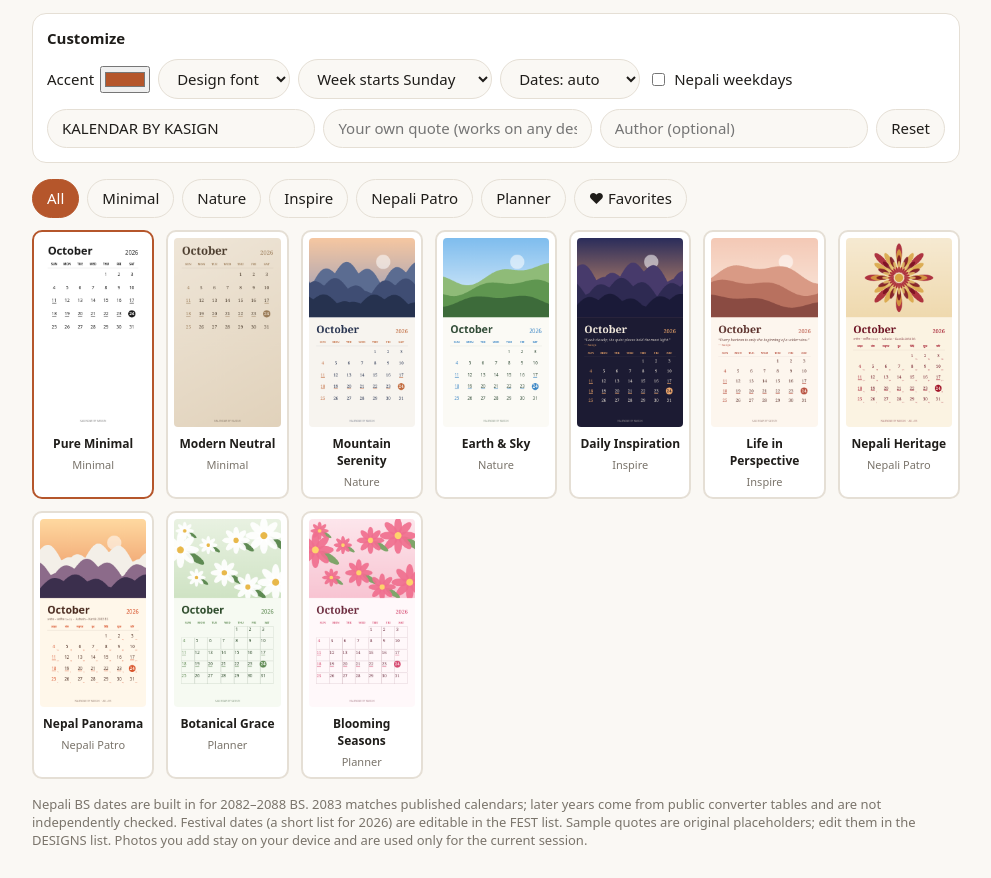
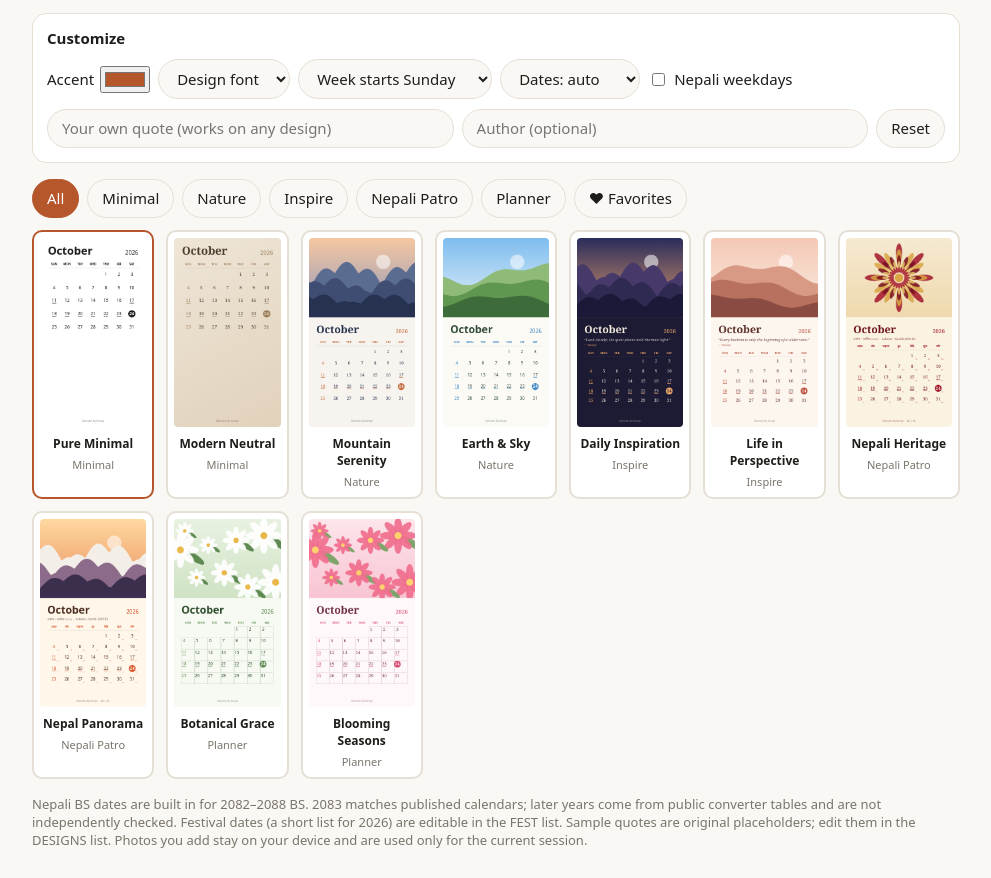
Before and after one commit to kartproduction/kalendar, a website: page www/index.html in a window 1280 px wide. Shown: the part 1073-1951 px from the top of the page, without its empty margins (144-1135 px from the left). Drawn offline with Linux system fonts and the light colour scheme.

Commit message:
Add files via upload

```diff
--- a/www/index.html
+++ b/www/index.html
@@ -82,7 +82,7 @@ label{display:inline-flex;gap:6px;align-items:center}
 <select id="cw"><option value="0">Week starts Sunday</option><option value="1">Week starts Monday</option></select>
 <select id="cm"><option value="auto">Dates: auto</option><option value="ad">AD only</option><option value="both">AD + BS</option><option value="bs">BS emphasis</option></select>
 <label><input type="checkbox" id="cn"> Nepali weekdays</label></div>
-<div class="row" style="margin-top:10px"><input class="t" id="cb" placeholder="Brand line"><input class="t" id="cq" placeholder="Your own quote (works on any design)"><input class="t" id="cu" placeholder="Author (optional)"><button id="cr">Reset</button></div></div>
+<div class="row" style="margin-top:10px"><input class="t" id="cq" placeholder="Your own quote (works on any design)"><input class="t" id="cu" placeholder="Author (optional)"><button id="cr">Reset</button></div></div>
 <div class="row" id="chips" style="margin-bottom:12px"></div>
 <div id="grid"></div>
 <p class="note" style="margin-top:16px">Nepali BS dates are built in for 2082–2088 BS. 2083 matches published calendars; later years come from public converter tables and are not independently checked. Festival dates (a short list for 2026) are editable in the FEST list. Sample quotes are original placeholders; edit them in the DESIGNS list. Photos you add stay on your device and are used only for the current session.</p>
@@ -91,6 +91,7 @@ label{display:inline-flex;gap:6px;align-items:center}
 <script>
 const MN=["January","February","March","April","May","June","July","August","September","October","November","December"];
 const WE=["SUN","MON","TUE","WED","THU","FRI","SAT"],WN=["आइत","सोम","मङ्गल","बुध","बिहि","शुक्र","शनि"];
+const BRAND="Kalendar By Kasign";
 const COLS=["Minimal","Nature","Inspire","Nepali Patro","Planner"];
 const SER="Georgia,'Times New Roman',serif",SAN="system-ui,-apple-system,'Segoe UI',sans-serif";
 const DESIGNS=[
@@ -121,7 +122,7 @@ function ad2bs(y,m,d){
   let bm=0;while(n>=BSD[by][bm]){n-=BSD[by][bm];bm++}
   return{y:by,m:bm,d:n+1};
 }
-const CU={ac:"",f:"",ws:0,mode:"auto",nl:0,brand:"KALENDAR BY KASIGN",quote:"",author:""};
+const CU={ac:"",f:"",ws:0,mode:"auto",nl:0,quote:"",author:""};
 try{Object.assign(CU,JSON.parse(localStorage.getItem("kk-cu")||"{}"))}catch(e){}
 let EV={};try{EV=JSON.parse(localStorage.getItem("kk-ev")||"{}")}catch(e){}
 const sev=()=>{try{localStorage.setItem("kk-ev",JSON.stringify(EV))}catch(e){}},evk=(y,m,d)=>y+"-"+String(m+1).padStart(2,"0")+"-"+String(d).padStart(2,"0");
@@ -219,7 +220,7 @@ function render(cv,d0,Y,M,lay,ph,q,pw){
   }
   if(fl2.length){x.fillStyle=d.ink;x.globalAlpha=.85;x.font="400 "+u*.26+"px "+SAN;x.textAlign="left";fl2.forEach((t,i)=>x.fillText(t,gx,py+ph2-u*1.3-fh+u*.45+i*u*.36));x.globalAlpha=1}
   x.fillStyle=d.ink;x.globalAlpha=.55;x.font="400 "+u*.26+"px "+SAN;x.textAlign="center";
-  x.fillText(CU.brand+(md!="ad"?"  ·  AD + BS":""),px+pwid/2,py+ph2-u*.6);x.globalAlpha=1;
+  x.fillText(BRAND+(md!="ad"?"  ·  AD + BS":""),px+pwid/2,py+ph2-u*.6);x.globalAlpha=1;
 }
 
 const $=id=>document.getElementById(id),cv=$("cv");
@@ -306,12 +307,12 @@ function evl(){
 }
 $("ea").onclick=()=>{const v=$("ed").value,t=$("et").value.trim();if(!v||!t){say("Pick a date and write a note.");return}(EV[v]=EV[v]||[]).push(t);sev();$("et").value="";const q=v.split("-");S.y=+q[0];S.m=+q[1]-1;draw();say("Event added.")};
 $("ed").value=evk(T.getFullYear(),T.getMonth(),T.getDate());
-const ids={ca:"ac",cf:"f",cw:"ws",cm:"mode",cb:"brand",cq:"quote",cu:"author"};
+const ids={ca:"ac",cf:"f",cw:"ws",cm:"mode",cq:"quote",cu:"author"};
 function sv(){try{localStorage.setItem("kk-cu",JSON.stringify(CU))}catch(e){}}
 function fill(){Object.entries(ids).forEach(([i,k])=>{if(k=="ac"&&!CU.ac){$(i).value="#b5562b";return}$(i).value=CU[k]});$("cn").checked=!!CU.nl}
 Object.entries(ids).forEach(([i,k])=>{$(i).oninput=e=>{CU[k]=k=="ws"?+e.target.value:e.target.value;sv();draw()}});
 $("cn").onchange=e=>{CU.nl=e.target.checked?1:0;sv();draw()};
-$("cr").onclick=()=>{Object.assign(CU,{ac:"",f:"",ws:0,mode:"auto",nl:0,brand:"KALENDAR BY KASIGN",quote:"",author:""});sv();fill();draw()};
+$("cr").onclick=()=>{Object.assign(CU,{ac:"",f:"",ws:0,mode:"auto",nl:0,quote:"",author:""});sv();fill();draw()};
 fill();chips();draw();mlabel();
 DESIGNS.forEach(d=>{if(d.art){const im=new Image();im.onload=()=>{if(!S.ph[d.id]){S.ph[d.id]=im;draw()}};im.src="assets/images/"+d.id+".jpg"}});
 (async()=>{
```
